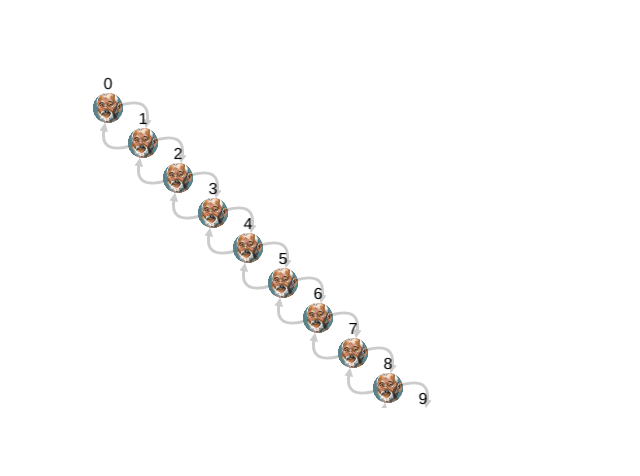
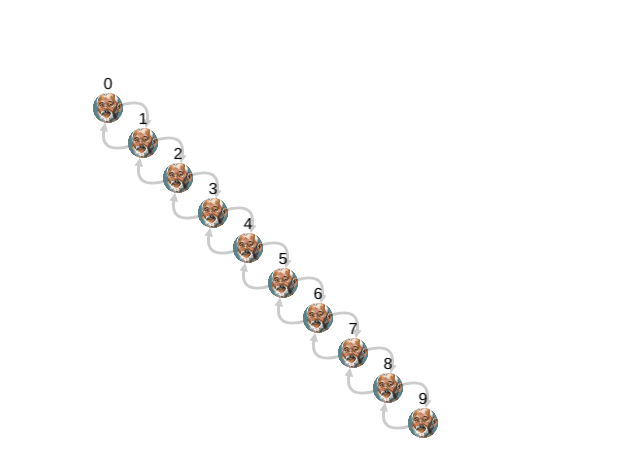
Before and after one commit to pfarnach/cytoscape-sandbox, a website built with webpack: page index.html in a window 1280 px wide. Shown: the whole page, without its empty margins (0-640 px from the left). Built offline with nearby package versions, Linux system fonts and the light colour scheme; files whose address does not match are found by name.

Commit message:
Adds README.md

```diff
--- a/app.js
+++ b/app.js
@@ -4,18 +4,6 @@ import _ from 'lodash';
 
 const cy = cytoscape({
   container: document.getElementById('cy'), // container to render in
-
-  // elements: [ // list of graph elements to start with
-  //   { // node a
-  //     data: { id: 'a' }
-  //   },
-  //   { // node b
-  //     data: { id: 'b' }
-  //   },
-  //   { // edge ab
-  //     data: { id: 'ab', source: 'a', target: 'b' }
-  //   }
-  // ],
 
   style: [ // the stylesheet for the graph
     {
@@ -52,9 +40,9 @@ const cy = cytoscape({
 // -- ADD TEST ---
 // ---------------
 
-const count = 1000;  // Modify this number
-const nodeRange = _.range(0, count - 1);
-const linkRange = _.range(0, count - 2);
+const count = 10;  // <-- Modify this number
+const nodeRange = _.range(0, count);
+const linkRange = _.range(0, count - 1);
 
 const nodesToAdd = _.map(nodeRange, val => {
 	return {
@@ -133,6 +121,7 @@ console.timeEnd('Look up nodes by value prop');
 // console.log('set cy.scratch()', cy.scratch('test1', { some: 'val' }));
 // console.log('get cy.scratch()', cy.scratch('test1'));
 
+
 // --------------
 // --- Events ---
 // --------------
@@ -142,7 +131,9 @@ function clickCallback(evt) {
 	console.log('evt', evt.data.myBoundData);
 }
 
+// Promise that will only be resolved once
 cy.promiseOn('click', 'edge').then(evt => console.log('click promise resolved', evt));
+
 
 // ----------------
 // -- Animations --
@@ -166,6 +157,7 @@ cy.promiseOn('click', 'edge').then(evt => console.log('click promise resolved',
 // }, {
 //   duration: 1000
 // });
+
 
 // ---------------
 // --- Layouts ---
@@ -199,5 +191,73 @@ const layoutOptions = {
   stop: undefined // callback on layoutstop
 };
 
-// cy.layout(layoutOptions1);
-// cy.layout(layoutOptions);
+const layoutOptions2 = {
+  name: 'cose',
+
+  // Called on `layoutready`
+  ready: function(){},
+
+  // Called on `layoutstop`
+  stop: function(){},
+
+  // Whether to animate while running the layout
+  animate: true,
+
+  // The layout animates only after this many milliseconds
+  // (prevents flashing on fast runs)
+  animationThreshold: 250,
+
+  // Number of iterations between consecutive screen positions update
+  // (0 -> only updated on the end)
+  refresh: 20,
+
+  // Whether to fit the network view after when done
+  fit: true,
+
+  // Padding on fit
+  padding: 30,
+
+  // Constrain layout bounds; { x1, y1, x2, y2 } or { x1, y1, w, h }
+  boundingBox: undefined,
+
+  // Randomize the initial positions of the nodes (true) or use existing positions (false)
+  randomize: false,
+
+  // Extra spacing between components in non-compound graphs
+  componentSpacing: 100,
+
+  // Node repulsion (non overlapping) multiplier
+  nodeRepulsion: function( node ){ return 400000; },
+
+  // Node repulsion (overlapping) multiplier
+  nodeOverlap: 10,
+
+  // Ideal edge (non nested) length
+  idealEdgeLength: function( edge ){ return 10; },
+
+  // Divisor to compute edge forces
+  edgeElasticity: function( edge ){ return 100; },
+
+  // Nesting factor (multiplier) to compute ideal edge length for nested edges
+  nestingFactor: 5,
+
+  // Gravity force (constant)
+  gravity: 80,
+
+  // Maximum number of iterations to perform
+  numIter: 1000,
+
+  // Initial temperature (maximum node displacement)
+  initialTemp: 200,
+
+  // Cooling factor (how the temperature is reduced between consecutive iterations
+  coolingFactor: 0.95,
+
+  // Lower temperature threshold (below this point the layout will end)
+  minTemp: 1.0,
+
+  // Whether to use threading to speed up the layout
+  useMultitasking: true
+};
+
+cy.layout(layoutOptions2);
--- a/styles.css
+++ b/styles.css
@@ -1,5 +1,5 @@
 #cy {
 	width: 100%;
-  height: 400px;
+  height: 600px;
   display: block;
 }
```
Also changed, not shown: README.md (added).
